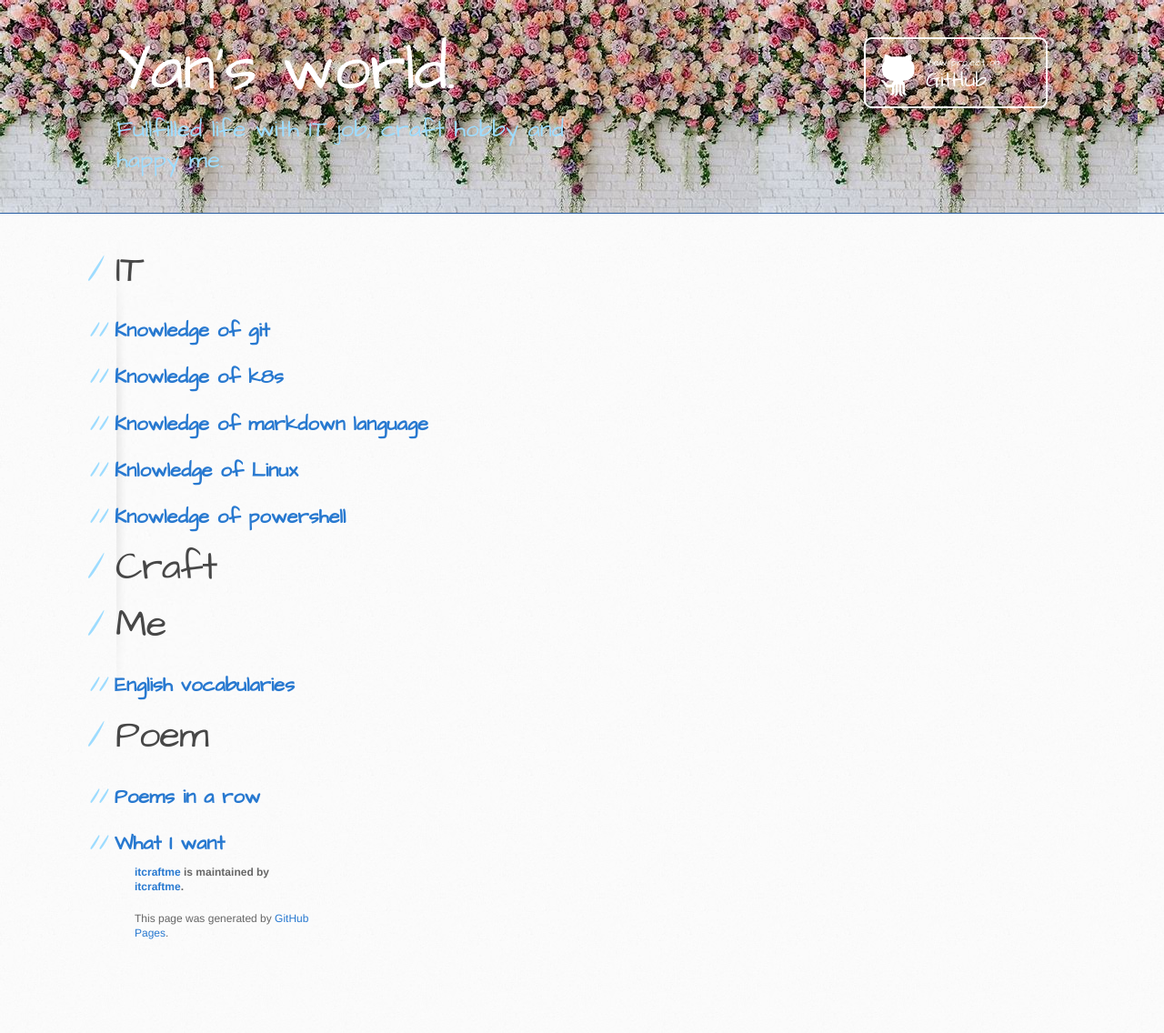
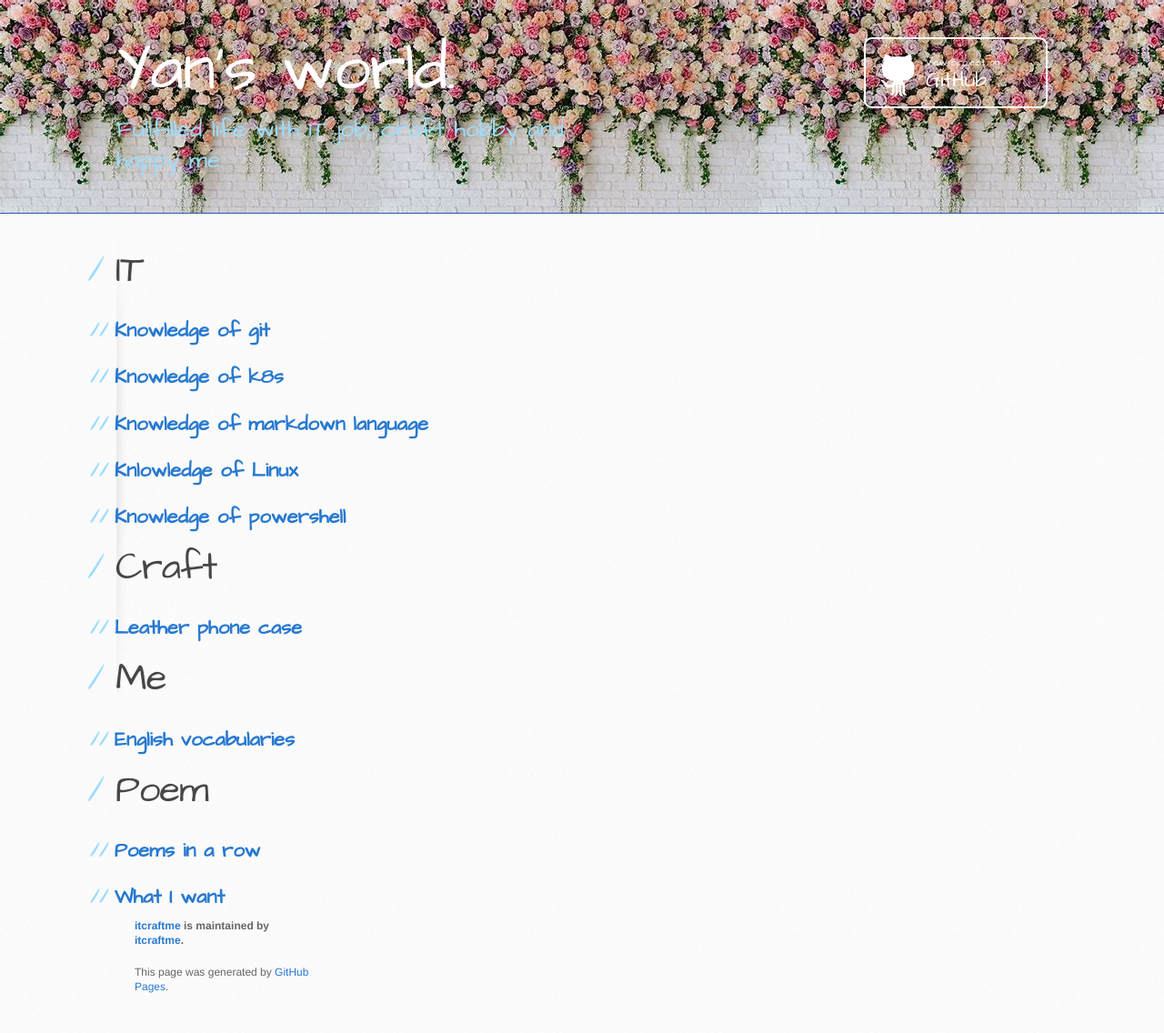
Before and after one commit to itcraftme/itcraftme, a Jekyll site: the page built from index.md, in a window 1280 px wide. Shown: the whole page at 91% size. Built offline with Jekyll 4.4.1, drawn with Linux system fonts in a browser that asks for light colours; our own code applies the rules of GitHub Pages for plain Markdown files; before the commit the page ends 1077 px from its top, so only the background shows below that.

Commit message:
Update index.md
add phone case entry

```diff
--- a/index.md
+++ b/index.md
@@ -8,6 +8,7 @@ layout: default
 ## [Knlowledge of Linux](./docs/it/linux.md)
 ## [Knowledge of powershell](./docs/it/powershell.md)
 # Craft
+## [Leather phone case](./docs/craft/phonecase.md)
 # Me
 ## [English vocabularies](./docs/me/vocabulary.md)
 # Poem
```
